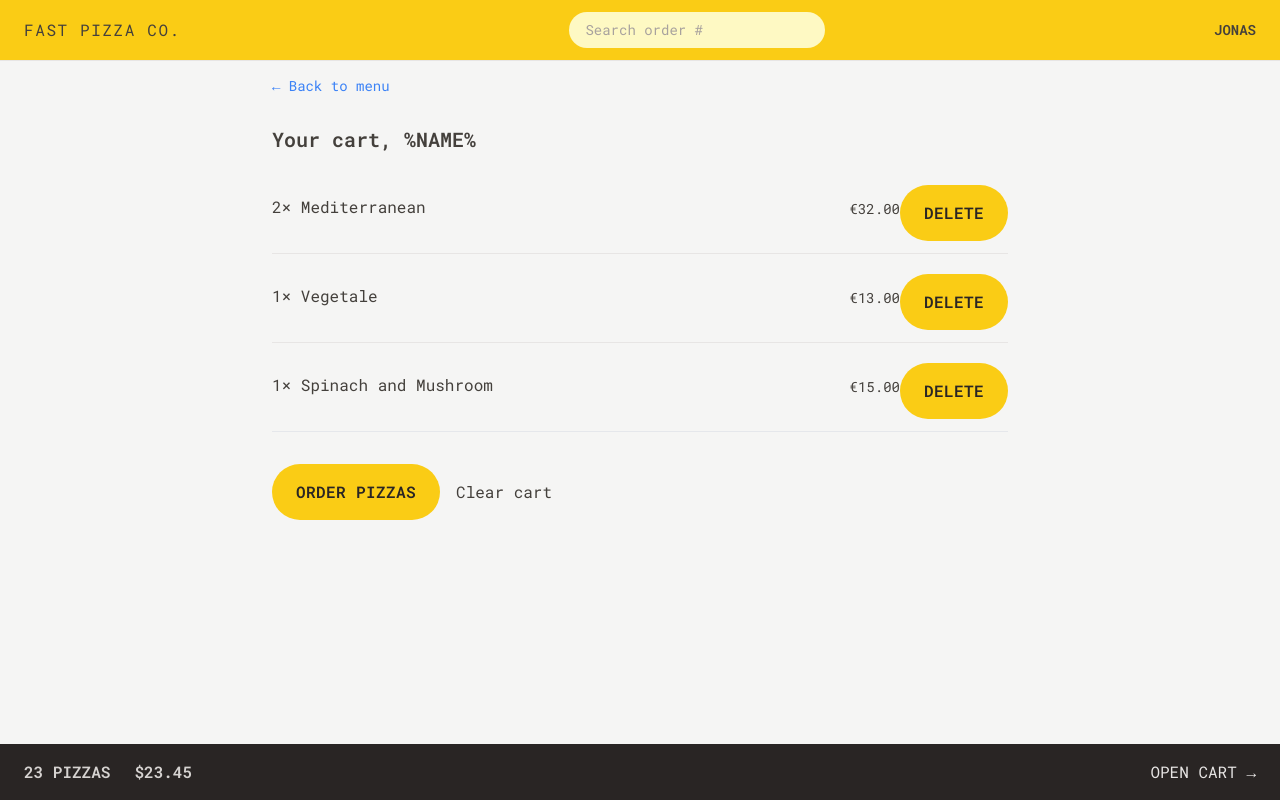
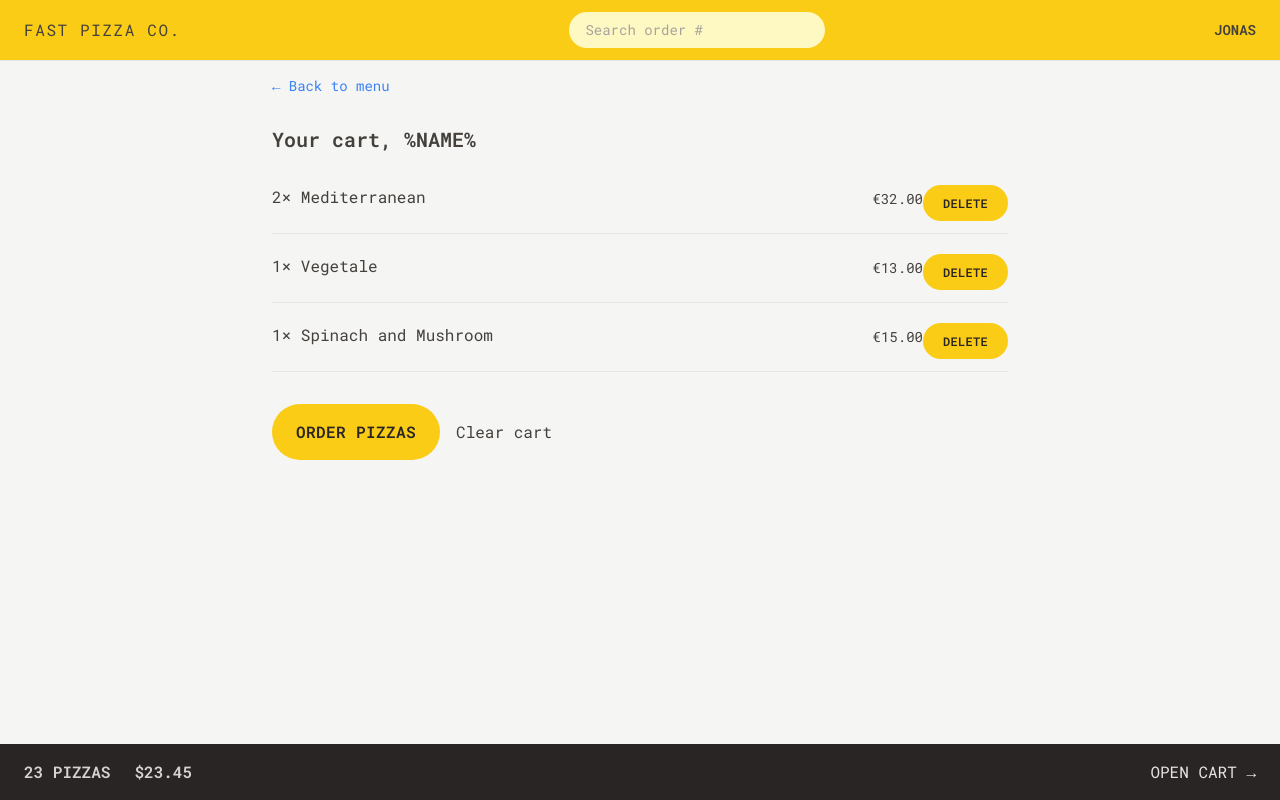
Before and after one commit to Nifemiasaolu/Fast_Pizza, a React (Vite) app: page /cart in a window 1280 px wide. Built offline with nearby package versions, Linux system fonts and the light colour scheme.

Commit message:
Button style

```diff
--- a/src/UI/Button.jsx
+++ b/src/UI/Button.jsx
@@ -1,22 +1,28 @@
 import { Link } from "react-router-dom";
 
-function Button({ children, disabled, to }) {
-  const className = `mt-2 inline-block rounded-full bg-yellow-400 px-4 py-3
+function Button({ children, disabled, to, type }) {
+
+const base= `mt-2 inline-block rounded-full bg-yellow-400
     font-semibold uppercase tracking-wide text-stone-800
     transition-colors duration-300 hover:bg-yellow-300
     focus:bg-yellow-300 focus:outline-none focus:ring
     focus:ring-yellow-300 focus:ring-offset-2
-    disabled:cursor-not-allowed sm:px-6 sm:py-4`;
+    disabled:cursor-not-allowed`;
+
+  const styles = {
+   primary: base + ` px-4 py-3 md:px-6 md:py-4`,
+   small: base + ` px-3 py-1.5 md:px-5 md:py-2.5 text-xs`
+  }
 
   if (to)
     return (
-      <Link to={to} className={className}>
+      <Link to={to} className={styles[type]}>
         {children}
       </Link>
     );
 
   return (
-    <button disabled={disabled} className={className}>
+    <button disabled={disabled} className={styles[type]}>
       {children}
     </button>
   );
```
